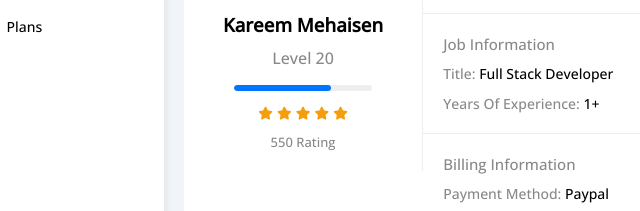
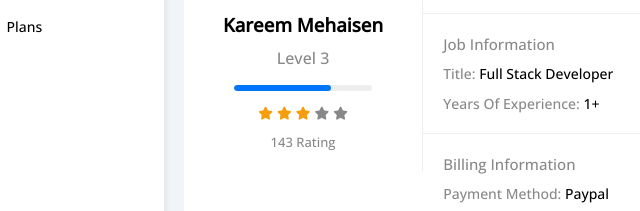
Before and after one commit to KareemMeh/Elzero-Dashboard, a plain HTML site: page profile.html in a window 1280 px wide. Shown: the part 396-607 px from the top of the page, 51-691 px from the left. Drawn offline with nearby package versions, Linux system fonts and the light colour scheme.

```diff
--- a/profile.html
+++ b/profile.html
@@ -90,7 +90,7 @@
                     <div class="avatar-box txt-c p-20">
                         <img class="rad-half mb-10" src="imgs/avatar.png" alt="" />
                         <h3 class="m-0">Kareem Mehaisen</h3>
-                        <p class="c-grey mt-10">Level 20</p>
+                        <p class="c-grey mt-10">Level 3</p>
                         <div class="level rad-6 bg-eee p-relative">
                             <span style="width: 70%"></span>
                         </div>
@@ -98,10 +98,10 @@
                             <i class="fa-solid fa-star c-orange fs-13"></i>
                             <i class="fa-solid fa-star c-orange fs-13"></i>
                             <i class="fa-solid fa-star c-orange fs-13"></i>
-                            <i class="fa-solid fa-star c-orange fs-13"></i>
-                            <i class="fa-solid fa-star c-orange fs-13"></i>
+                            <i class="fa-solid fa-star c-grey fs-13"></i>
+                            <i class="fa-solid fa-star c-grey fs-13"></i>
                         </div>
-                        <p class="c-grey m-0 fs-13">550 Rating</p>
+                        <p class="c-grey m-0 fs-13">143 Rating</p>
                     </div>
                     <div class="info-box w-full txt-c-mobile">
                         <!-- Start Information Row -->
```
